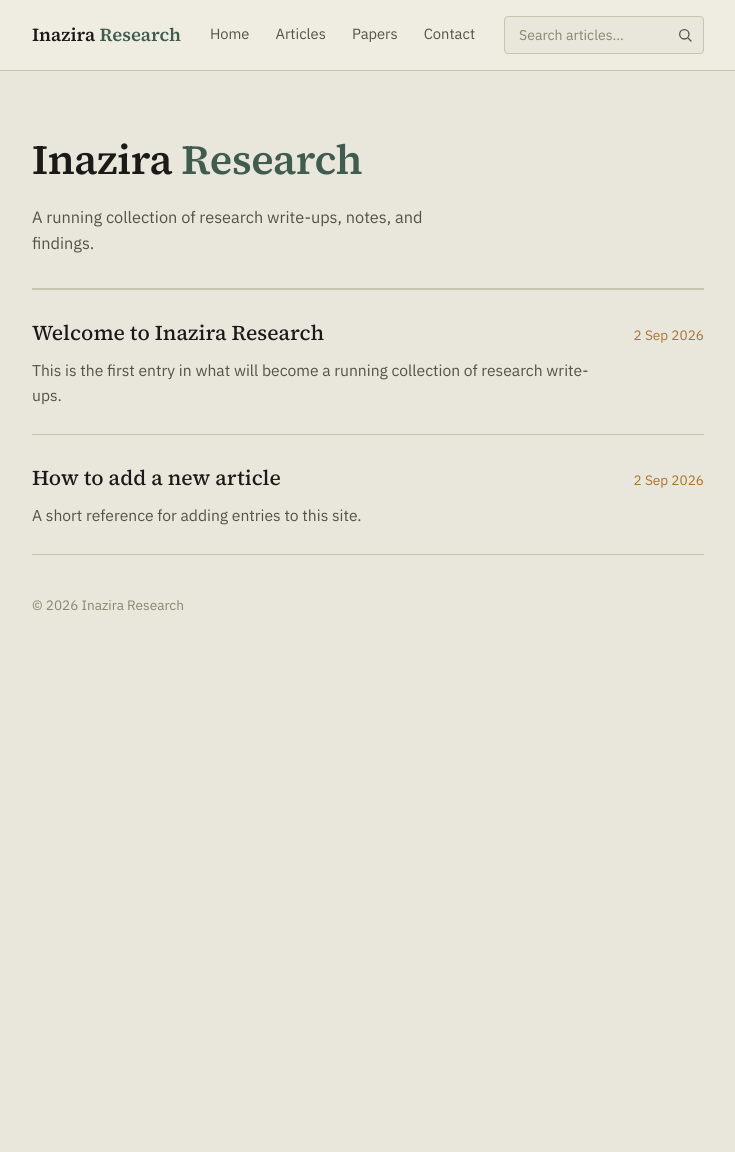
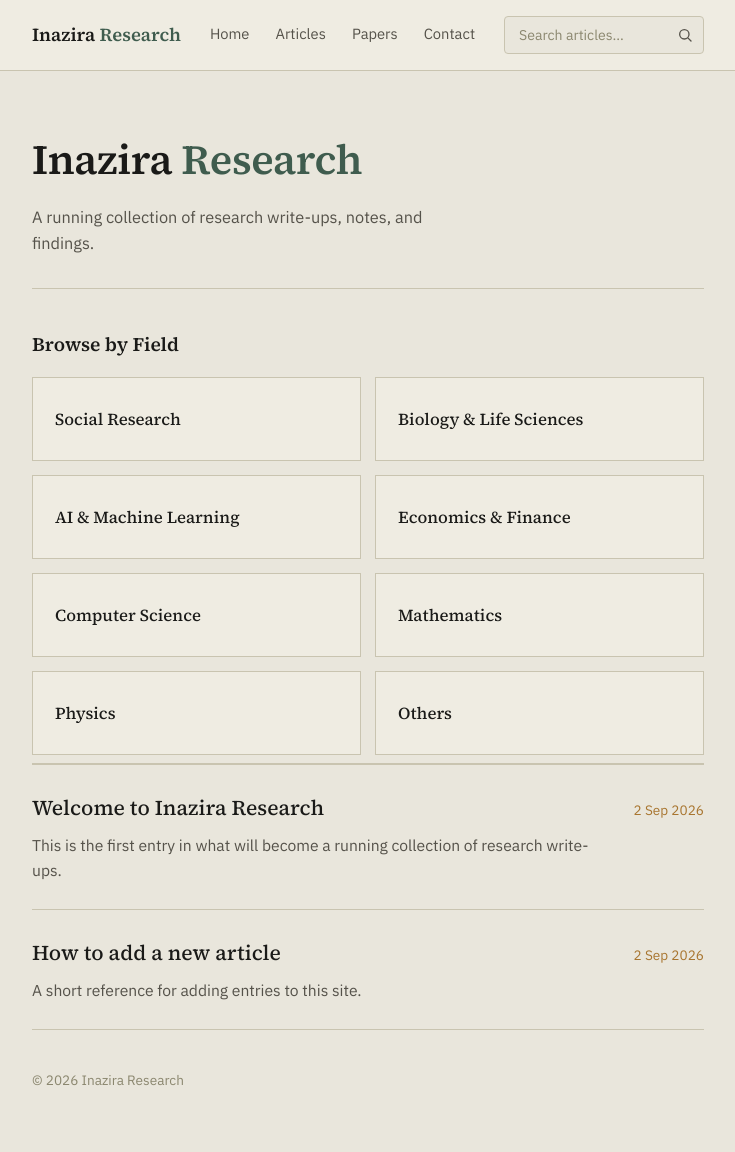
Before and after one commit to imarnhridoy8595/inazira-research, a Jekyll site: the page built from index.html, in a window 1280 px wide. Shown: the whole page, without its empty margins (272-1007 px from the left). Built offline with Jekyll 4.4.1, drawn with Linux system fonts in a browser that asks for light colours; before the commit the page ends 900 px from its top, so only the background shows below that.

Commit message:
Add 8-field browsing cards to homepage

```diff
--- a/assets/css/main.css
+++ b/assets/css/main.css
@@ -328,6 +328,53 @@ a:focus-visible, button:focus-visible {
   outline-offset: 2px;
 }
 
+/* Homepage: field browsing cards */
+
+.field-nav {
+  padding: 40px 0 8px;
+}
+
+.section-heading {
+  font-family: 'Source Serif 4', Georgia, serif;
+  font-size: 1.2rem;
+  font-weight: 600;
+  color: var(--ink);
+  margin: 0 0 18px;
+}
+
+.field-nav-grid {
+  display: grid;
+  grid-template-columns: 1fr 1fr;
+  gap: 14px;
+}
+
+.field-nav-card {
+  display: flex;
+  align-items: center;
+  min-height: 84px;
+  padding: 18px 22px;
+  background: var(--paper-raised);
+  border: 1px solid var(--line);
+  color: var(--ink);
+  text-decoration: none;
+  font-family: 'Source Serif 4', Georgia, serif;
+  font-size: 1.05rem;
+  font-weight: 500;
+  line-height: 1.3;
+  transition: border-color 0.15s ease, transform 0.15s ease, background 0.15s ease;
+}
+
+.field-nav-card:hover,
+.field-nav-card:focus-visible {
+  border-color: var(--accent-warm);
+  background: var(--paper);
+  transform: translateY(-1px);
+}
+
+@media (max-width: 560px) {
+  .field-nav-grid { grid-template-columns: 1fr; }
+}
+
 /* Papers page */
 
 .papers-intro {
--- a/index.html
+++ b/index.html
@@ -1,6 +1,22 @@
 ---
 layout: default
 ---
+<section class="field-nav">
+  <h2 class="section-heading">Browse by Field</h2>
+  <div class="field-nav-grid">
+    <a class="field-nav-card" href="{{ '/papers/' | relative_url }}#field-social">Social Research</a>
+    <a class="field-nav-card" href="{{ '/papers/' | relative_url }}#field-bio">Biology &amp; Life Sciences</a>
+    <a class="field-nav-card" href="{{ '/papers/' | relative_url }}#field-ai-ml">AI &amp; Machine Learning</a>
+    <a class="field-nav-card" href="{{ '/papers/' | relative_url }}#field-econ">Economics &amp; Finance</a>
+    <a class="field-nav-card" href="{{ '/papers/' | relative_url }}#field-cs">Computer Science</a>
+    <a class="field-nav-card" href="{{ '/papers/' | relative_url }}#field-math">Mathematics</a>
+    <a class="field-nav-card" href="{{ '/papers/' | relative_url }}#field-physics">Physics</a>
+    <a class="field-nav-card" href="{{ '/papers/' | relative_url }}#field-others">Others</a>
+  </div>
+</section>
+
+<hr class="rule">
+
 <div id="articles">
 {% if site.posts.size > 0 %}
 <ul class="index-list" id="index-list">
```
Also changed, not shown: assets/js/papers.js (+6 -4 lines), papers.html (+22 -12 lines).
